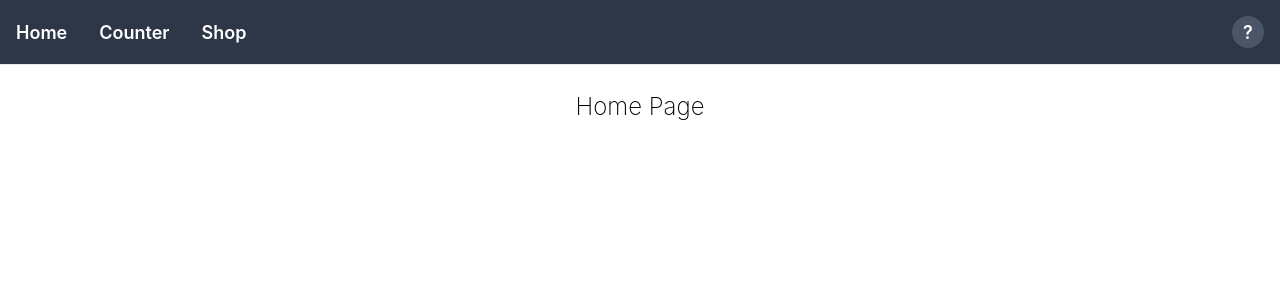
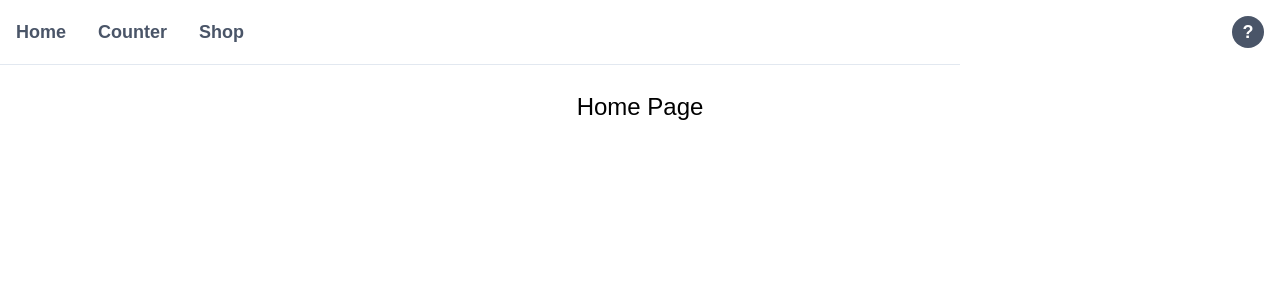
Before and after one commit to issam1994/react-redux-tailwind, a React (Create React App) app: page / in a window 1280 px wide. Shown: the top 300 px of the page. Built offline with nearby package versions, Linux system fonts and the light colour scheme.

Commit message:
updated the Nav component's styling

```diff
--- a/src/App.js
+++ b/src/App.js
@@ -10,7 +10,7 @@ function App() {
     <Router>
       <div className="App overflow-hidden">
         <Nav />
-        <hr className="mb-6" />
+        <hr className="mb-6 w-3/4" />
         <AnimatedViews />
       </div>
     </Router>
--- a/src/components/Nav.jsx
+++ b/src/components/Nav.jsx
@@ -8,7 +8,7 @@ function Nav() {
         { name: 'Shop', path: '/shop' },
     ];
     return (
-        <div className="flex justify-center items-center font-semibold text-lg text-white bg-gray-800">
+        <div className="flex justify-center items-center font-semibold text-lg text-gray-700 bg-white ">
             {pages.map((p, i) => <Link key={i} to={p.path}>
                 <div className="px-4 py-4 hover:bg-white hover:text-gray-800 cursor-pointer">{p.name}</div>
             </Link>)}
--- a/src/tailwind.css
+++ b/src/tailwind.css
@@ -1,7 +1,10 @@
 @tailwind base;
 @tailwind components;
 @tailwind utilities;
-
+@import url('https://fonts.googleapis.com/css?family=Montserrat:300,400,500,600,700&display=swap');
+* {
+  font-family: 'Montserrat', sans-serif;
+}
 @responsive {
   .transition {
     transition: all 0.2s ease-in;
```
Also changed, not shown: src/styles.css.
